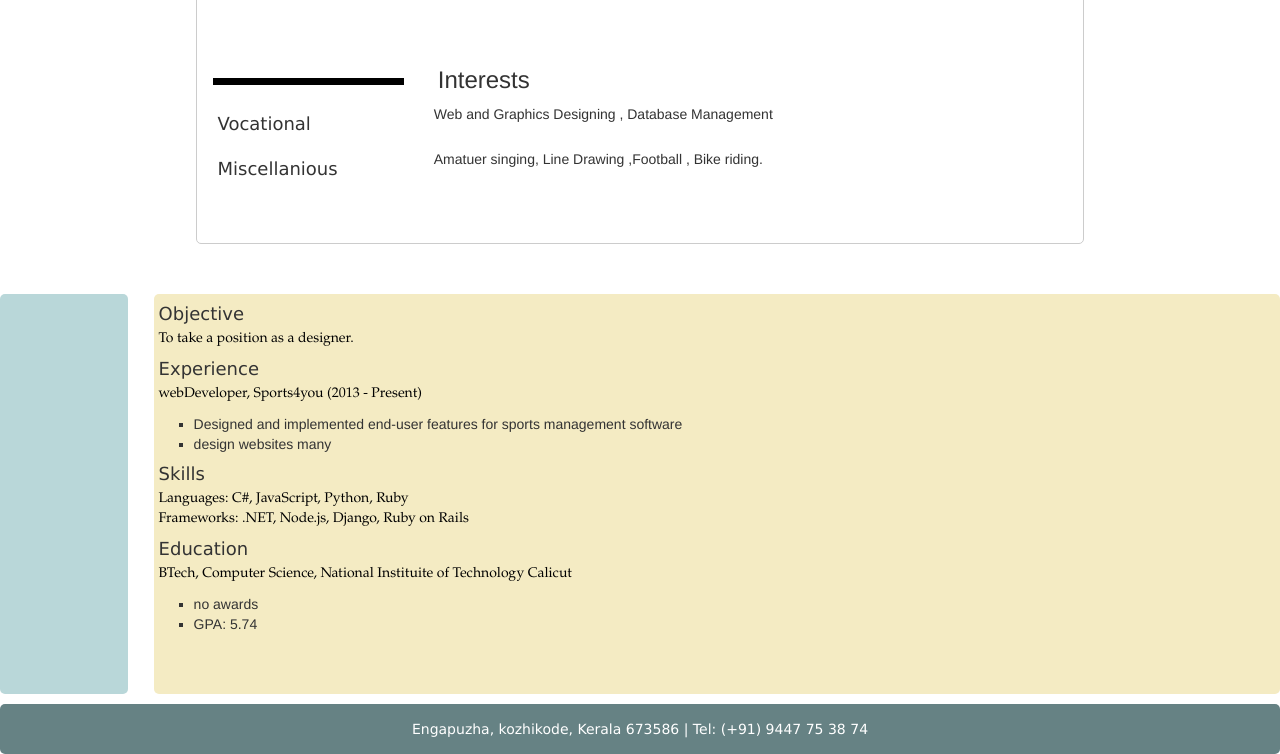
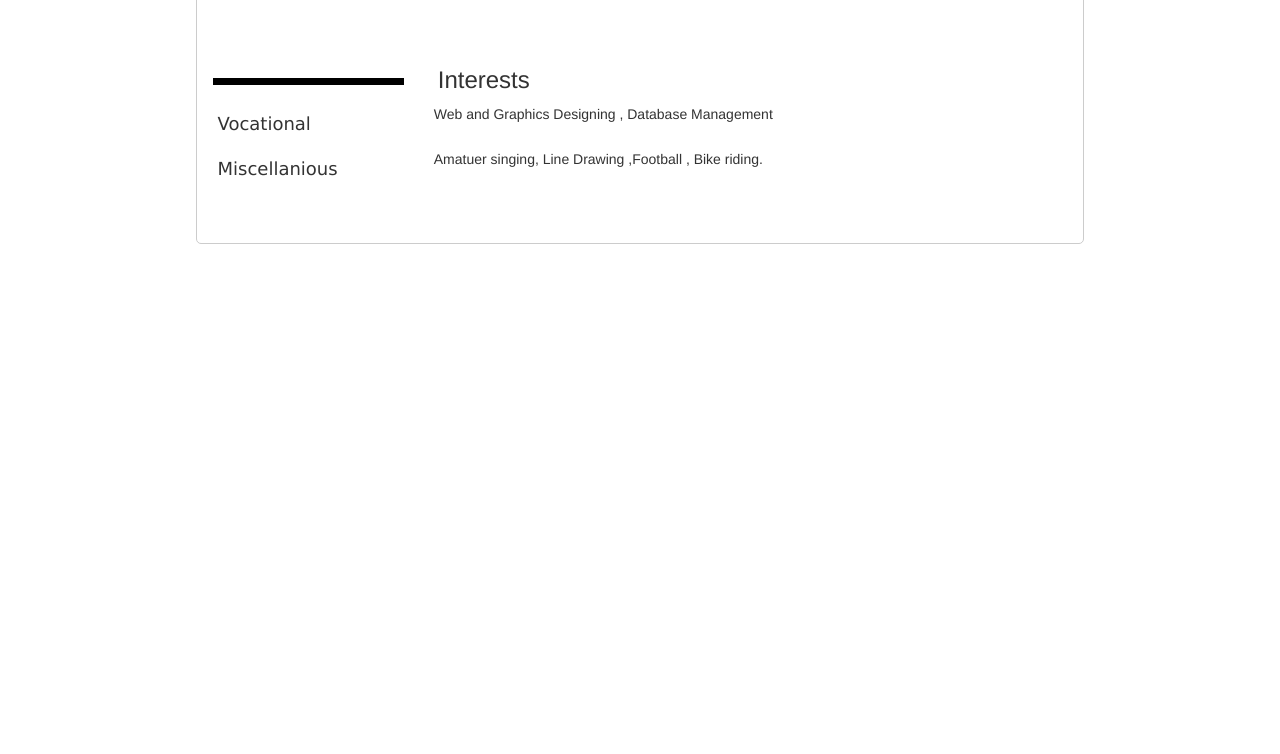
Before and after one commit to rrahul09/ResponsiveResume, a plain HTML site: page index.html in a window 1280 px wide. Shown: the part 1417-2171 px from the top of the page. After the commit the page ends 1661 px from the top, so only its background shows below. Drawn offline with nearby package versions, Linux system fonts and the light colour scheme.

Commit message:
Update index.html

```diff
--- a/index.html
+++ b/index.html
@@ -313,39 +313,6 @@
 
 
 
-
-
-
-
-
-		<div class="left-div"></div>
-		<div class="right-div">
-			<h4>Objective</h4>
-			<p>To take a position as a designer.</p>
-			<h4>Experience</h4>
-			<p>webDeveloper, Sports4you (2013 - Present)</p>
-			<ul>
-				<li>Designed and implemented end-user features for sports management software</li>
-				<li>design websites many</li>
-			</ul>
-			<h4>Skills</h4>
-			<p>Languages: C#, JavaScript, Python, Ruby</p>
-			<p>Frameworks: .NET, Node.js, Django, Ruby on Rails</p>
-			<h4>Education</h4>
-			<p>BTech, Computer Science, National Instituite of Technology Calicut</p>
-			<ul>
-				<li>no awards</li>
-				<li>GPA: 5.74</li>
-			</ul>
-		</div>
-
-		<div id="footer">
-			<p>Engapuzha, kozhikode, Kerala 673586 | Tel: (+91) 9447 75 38 74</p>
-		</div>
-
-
-
-
 <script src="https://code.jquery.com/jquery.js"></script>
  <script src="js/bootstrap.min.js"></script>
 </body>
```
